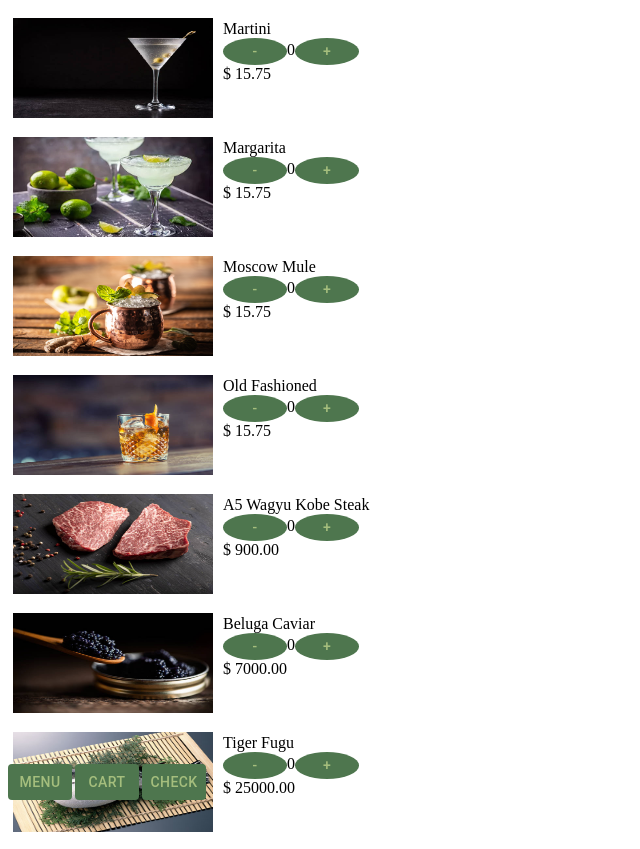
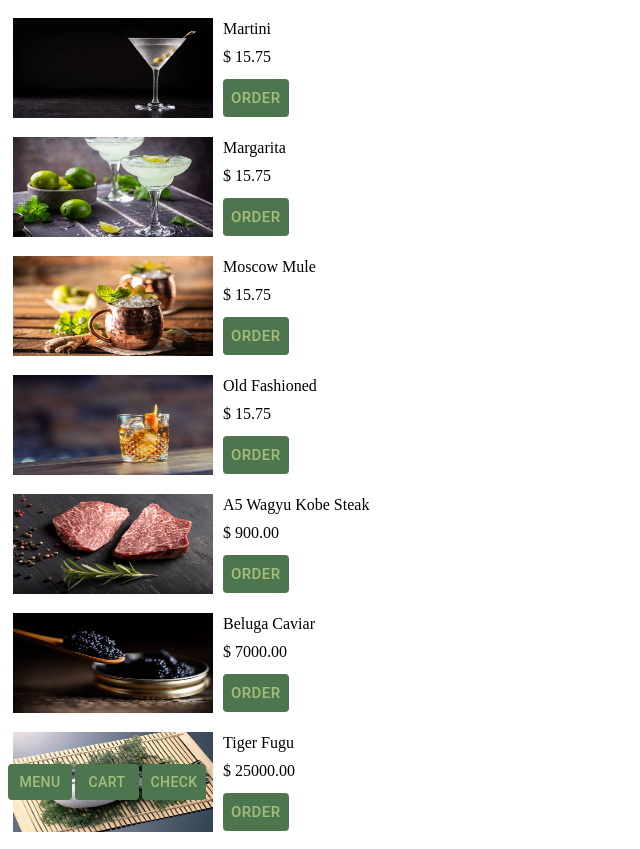
Before and after one commit to magicmitra/MaryJaneLounge, a React (Create React App) app: page / in a window 1280 px wide. Shown: the whole page, without its empty margins (0-640 px from the left). Built offline with nearby package versions, Linux system fonts and the light colour scheme.

Commit message:
fix fucking buttons

```diff
--- a/src/components/MenuItem.tsx
+++ b/src/components/MenuItem.tsx
@@ -1,7 +1,22 @@
+import { useDispatch, useSelector } from 'react-redux'
+import { RootState } from '../store/store'
+import { Button } from '@mui/material'
+import { addToCart } from '../store/cartSlice'
 import ProductModel from '../models/product'
 import Quantity from './Quantity'
 
 const MenuItem = (props: ProductModel) => {
+    const items = useSelector((state: RootState) => state.cart.items)
+    const dispatch = useDispatch()
+
+    const handleAddClick = () => {
+        dispatch(addToCart({
+           id: props.id,
+           name: props.name,
+           price: props.price,
+           img: props.img
+        }))
+    }
 
     return (
         <div style={{
@@ -18,13 +33,32 @@ const MenuItem = (props: ProductModel) => {
                     marginRight: '30px',
                  }}
             />
+
             <div style={{
                 position: 'absolute',
                 left: '215px',
                 top: '12px'
             }}>
                     {props.name}
-
+            </div>
+            <div style={{
+                position: 'absolute',
+                left: '215px',
+                top: '40px'
+            }}>
+                {`$ ${(props.price).toFixed(2)}`}
+            </div>
+            <div style={{
+                position: 'absolute',
+                left: '215px',
+                bottom: '10px'
+            }}>
+                {(items.findIndex(item => item.id === props.id) === -1) ?
+                    <Button style={buttonOrderStyle}
+                            onClick={handleAddClick}>
+                        ORDER
+                    </Button>
+                    :
                     <Quantity
                         id={props.id}
                         name={props.name}
@@ -32,10 +66,17 @@ const MenuItem = (props: ProductModel) => {
                         img={props.img}
                         type={props.type}
                 />
-                {`$ ${(props.price).toFixed(2)}`}
+                }
             </div>
         </div>
     )
 }
 
+const buttonOrderStyle = {
+    background: "#4E764E",
+    color: "#A5BE7D",
+    textFont: 'IBM Plex Mono',
+    fontSize: '15px'
+}
+
 export default MenuItem
--- a/src/components/Quantity.tsx
+++ b/src/components/Quantity.tsx
@@ -32,7 +32,7 @@ const Quantity = (props: ProductModel) => {
 
     return (
         <div>
-            <Button style={buttonPlusMinusStyle}
+            <Button style={buttonPlusMinusStyleMinus}
                     onClick={handleSubtractClick}>
                 -
             </Button>
@@ -42,7 +42,7 @@ const Quantity = (props: ProductModel) => {
                     : items[items.findIndex(item => item.id === props.id)].quantity
                 }
 
-            <Button style={buttonPlusMinusStyle}
+            <Button style={buttonPlusMinusStylePlus}
                     onClick={handleAddClick}>
                 +
             </Button>
@@ -50,14 +50,26 @@ const Quantity = (props: ProductModel) => {
     )
 }
 
-const buttonPlusMinusStyle = {
+const buttonPlusMinusStyleMinus = {
     background: "#4E764E",
     color: "#A5BE7D",
     textFont: 'IBM Plex Mono',
-    textSize: 'large',
-    borderRadius: '100%',
-    padding: '1px',
-    size: 'small'
+    borderRadius: '5%',
+    maxHeight: '18px',
+    maxWidth: '9x',
+    fontSize: '30px',
+    marginRight: '4px'
+}
+
+const buttonPlusMinusStylePlus = {
+    background: "#4E764E",
+    color: "#A5BE7D",
+    textFont: 'IBM Plex Mono',
+    borderRadius: '5%',
+    maxHeight: '18px',
+    maxWidth: '9x',
+    fontSize: '30px',
+    marginLeft: '4px'
 }
 
 export default Quantity
```
Lines whose indentation alone changed are shown as unchanged.
